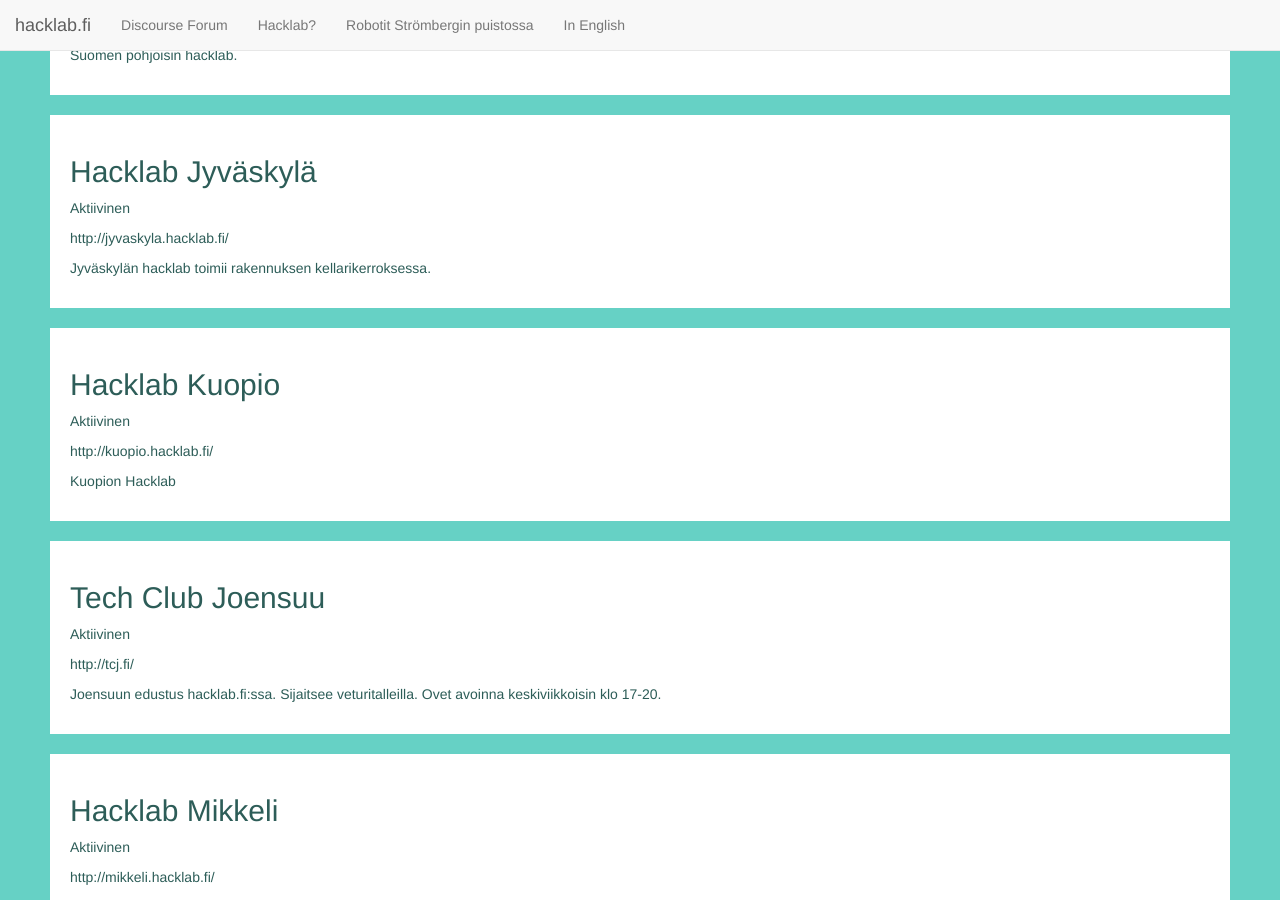
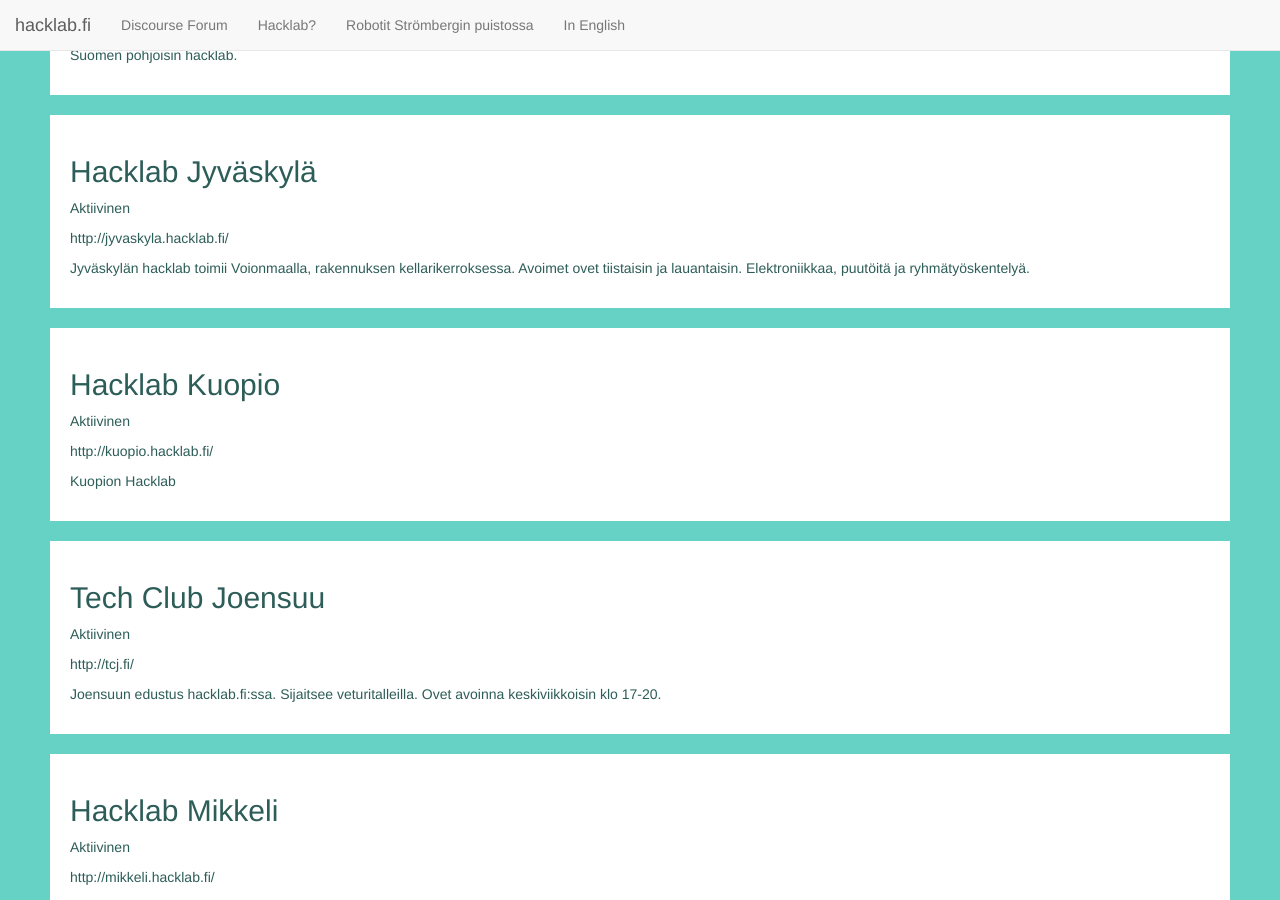
Before and after one commit to hacklab-fi/hacklab-website, a Jekyll site: the page built from kaupungit.md, in a window 1280 px wide and 900 px high, scrolled down 1490 px. Built offline with Jekyll 4.4.1, drawn with Linux system fonts in a browser that asks for light colours; nearby versions of some CDN libraries.

Commit message:
JKL update

```diff
--- a/_data/kaupungit.yml
+++ b/_data/kaupungit.yml
@@ -57,7 +57,7 @@
   osoite: Keskikatu 18 A
   url: http://jyvaskyla.hacklab.fi/
   status: active
-  txt: "Jyväskylän hacklab toimii rakennuksen kellarikerroksessa."
+  txt: "Jyväskylän hacklab toimii Voionmaalla, rakennuksen kellarikerroksessa. Avoimet ovet tiistaisin ja lauantaisin. Elektroniikkaa, puutöitä ja ryhmätyöskentelyä."
   pin: "jyvaskyla_pin.png"
 
 - kaupunki: Hacklab Kuopio
--- a/_layouts/home.html
+++ b/_layouts/home.html
@@ -11,8 +11,8 @@
 
  <div class="row">
   <div class="col-12 col-sx-12 col-sm-12 col-md-12 col-lg-10 col-lg-offset-1 col-xl-8 col-xl-offset-2">
-    {% if page.lang == 'en' %}<h1><a href="{{ site.url }}{{ site.baseurl }}blog/index_en.html">hacklab.fi blog</a></h1><a href="{{ site.url }}{{ site.baseurl }}blog/index_en.html">All blog posts &raquo;</a>
-    {% else %}<h1><a href="{{ site.url }}{{ site.baseurl }}blog/index.html" class="blogtitle">hacklab.fi blog</a></h1><a href="{{ site.url }}{{ site.baseurl }}blog/index.html">Kaikki blogikirjoitukset &raquo;</a>{% endif %}
+    {% if page.lang == 'en' %}<h1><a href="{{ site.url }}{{ site.baseurl }}/blog/index_en.html">hacklab.fi blog</a></h1><a href="{{ site.url }}{{ site.baseurl }}/blog/index_en.html">All blog posts &raquo;</a>
+    {% else %}<h1><a href="{{ site.url }}{{ site.baseurl }}/blog/index.html" class="blogtitle">hacklab.fi blog</a></h1><a href="{{ site.url }}{{ site.baseurl }}/blog/index.html">Kaikki blogikirjoitukset &raquo;</a>{% endif %}
     <div class="col-content">
        <img src="{{ site.url }}{{ site.baseurl }}/posts_images/{{ this_post.image }}" alt="Kuvituskuva" class="post-excrept-image"/>
        <h2><a href="{{ this_post.url }}">{% if page.lang == 'en' and this_post.translation_en %}{{ this_post.translation_title_en }}{% else %}{{ this_post.title | escape }}{% endif %}</a></h2>
```
